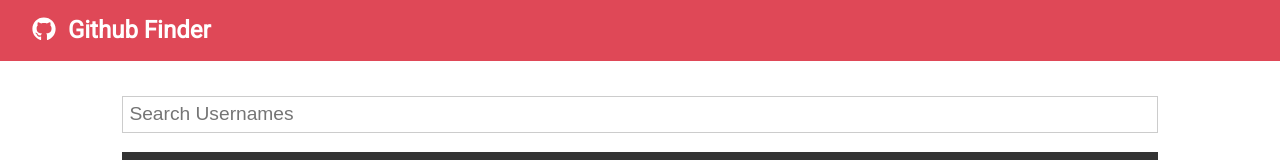
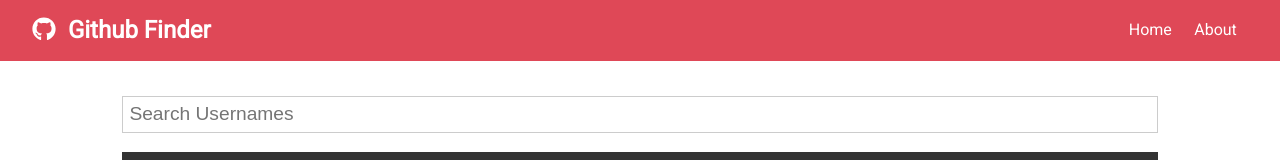
Before and after one commit to Pratham82/React-, a React (Create React App) app in the folder React from Front to Back/github-finder/: page / in a window 1280 px wide. Shown: the top 160 px of the page. Built offline with nearby package versions, Linux system fonts and the light colour scheme; no server answers; the HTML template or start-up script is replaced by a standard one.

Commit message:
Added links to Navbar and added Alert component

```diff
--- a/React from Front to Back/github-finder/src/components/layout/Navbar.js
+++ b/React from Front to Back/github-finder/src/components/layout/Navbar.js
@@ -1,5 +1,6 @@
 import React from "react"
 import PropTypes from "prop-types"
+import { Link } from "react-router-dom"
 
 const Navbar = ({ title, icon }) => {
   return (
@@ -10,6 +11,14 @@ const Navbar = ({ title, icon }) => {
         <i className={icon} />
         &nbsp; {title}
       </h1>{" "}
+      <ul>
+        <li>
+          <Link to="/">Home</Link>
+        </li>
+        <li>
+          <Link to="/about">About</Link>
+        </li>
+      </ul>
     </nav>
   )
 }
```
Also changed, not shown: React from Front to Back/github-finder/src/components/layout/Alert.js (added, +11 -0 lines).
